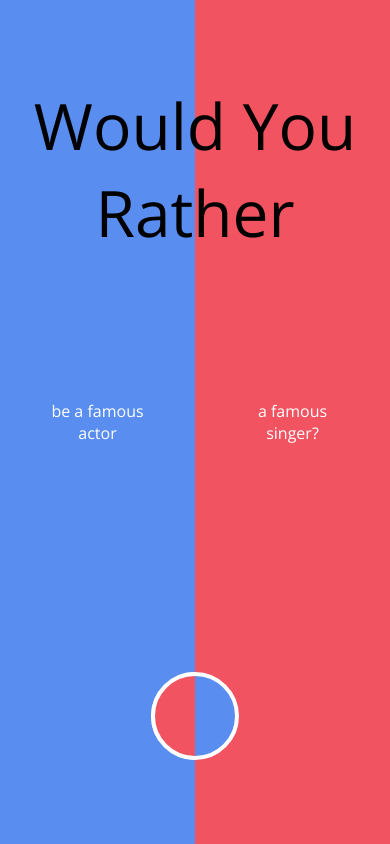
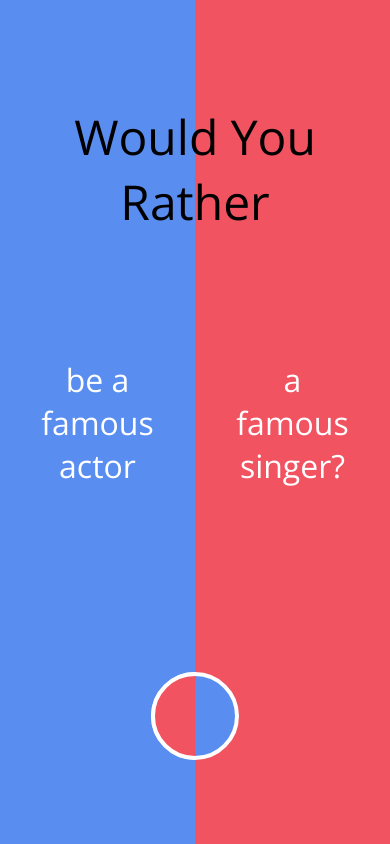
Before and after one commit to Sagar-Krish1305/wouldyourather, a React (Vite) app: page / in a window 390 px wide. Built offline with nearby package versions, Linux system fonts and the light colour scheme; no server answers.

Commit message:
Update MainPage.jsx

```diff
--- a/src/Krish/Pages/Main Page/MainPage.jsx
+++ b/src/Krish/Pages/Main Page/MainPage.jsx
@@ -35,7 +35,7 @@ export const MainPage = (
     }
 
     const titleStyle = {
-        fontSize: isMobile ? '4em' : '5em',
+        fontSize: isMobile ? '3em' : '5em',
         padding: '30px',
         color: 'black'
     }
@@ -54,7 +54,7 @@ export const MainPage = (
 
     const questionContainerStyle = {
 
-        fontSize: isMobile ? '1em' : '2em',
+         fontSize: isMobile ? '2em' : '2.5em',
         textAlign: 'center',
         color: 'white',
         position: 'absolute',
```
